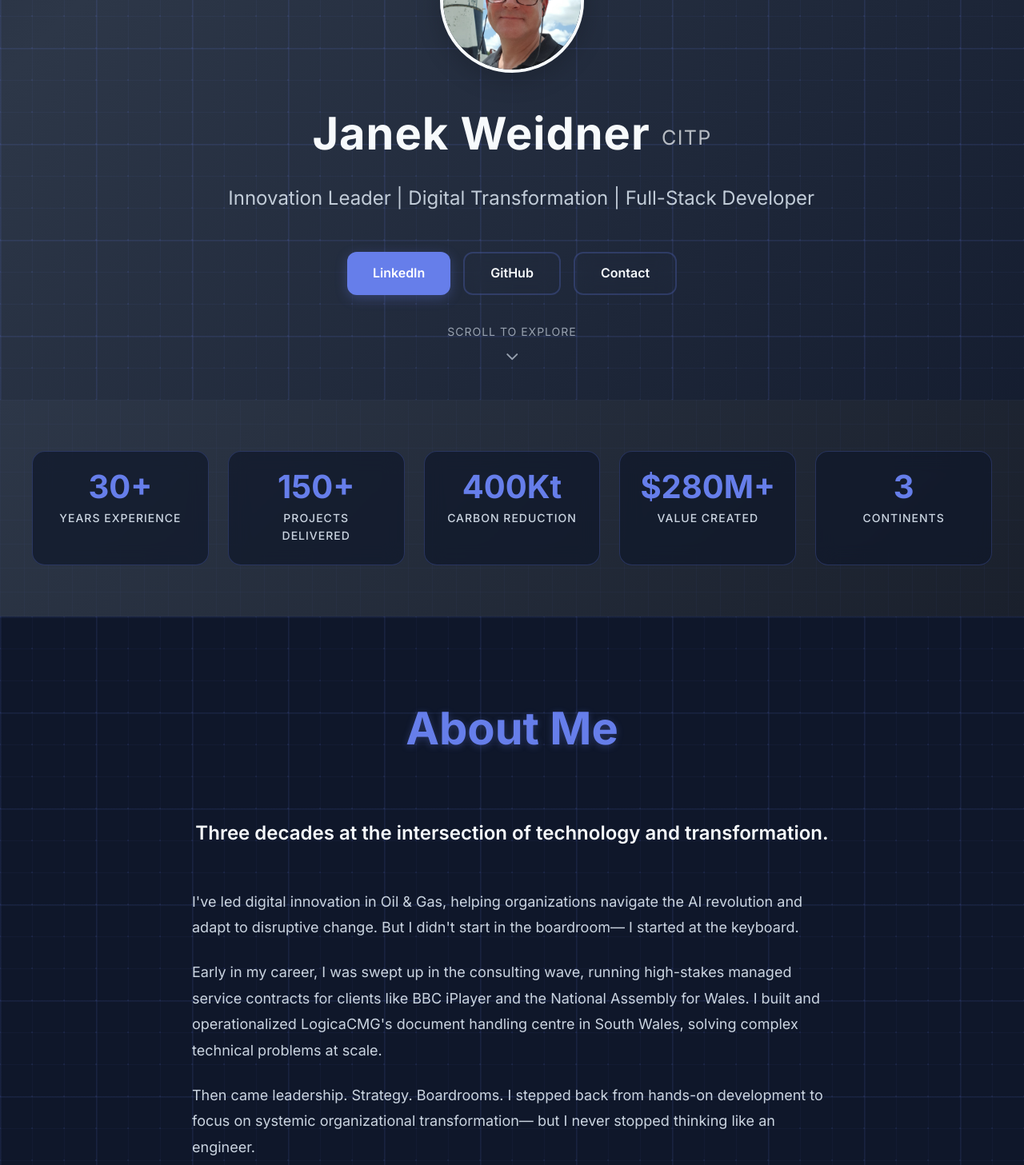
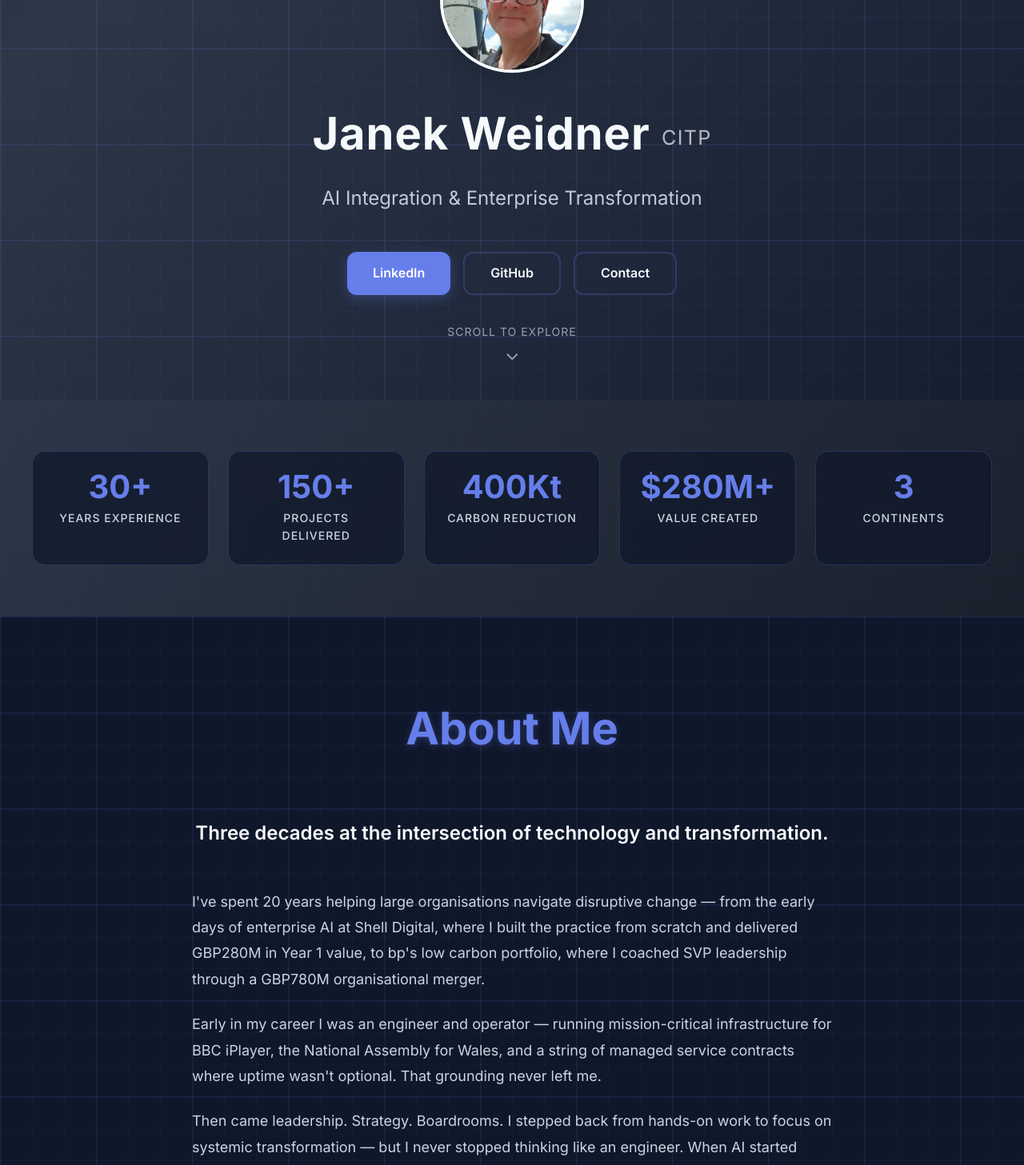
Before and after one commit to jtweidner51-DVP/portfolio, a React (Vite) app: page / in a window 1280 px wide. Shown: the part 300-1757 px from the top of the page at 80% size. Built offline with nearby package versions, Linux system fonts and the light colour scheme.

Commit message:
content: update hero copy, meta tags, add SwiftLoop logo, comment out chatbot

```diff
--- a/index.html
+++ b/index.html
@@ -3,25 +3,25 @@
   <head>
     <meta charset="UTF-8" />
     <meta name="viewport" content="width=device-width, initial-scale=1.0" />
-    <title>Janek Weidner | Innovation Leader & Full-Stack Developer</title>
-    <meta name="description" content="Portfolio of Janek Weidner — Innovation leader in climate tech and digital transformation with 30+ years experience across Shell, bp, BBC. Full-stack developer building sustainable technology solutions." />
+    <title>Janek Weidner | AI Integration & Enterprise Transformation</title>
+    <meta name="description" content="Portfolio of Janek Weidner — AI integration and enterprise transformation leader with 30+ years experience across Shell, bp, BBC. Helping organisations move from AI curiosity to AI capability." />
     <meta name="author" content="Janek Weidner" />
-    <meta name="keywords" content="digital transformation, climate tech, full-stack developer, innovation leader, sustainability, energy transition" />
+    <meta name="keywords" content="AI integration, enterprise transformation, digital transformation, AI adoption, energy sector, climate tech, organisational change" />
     <link rel="canonical" href="https://www.jtweidner.com/" />
     <link rel="icon" type="image/png" href="/favicon.png" />
 
     <!-- Open Graph -->
     <meta property="og:type" content="website" />
-    <meta property="og:title" content="Janek Weidner | Innovation Leader & Full-Stack Developer" />
-    <meta property="og:description" content="30+ years driving digital transformation in climate tech. From consulting to C-suite to code." />
+    <meta property="og:title" content="Janek Weidner | AI Integration & Enterprise Transformation" />
+    <meta property="og:description" content="Helping organisations move from AI curiosity to AI capability. 30+ years in enterprise delivery at Shell and bp." />
     <meta property="og:image" content="https://www.jtweidner.com/images/profile.jpg" />
     <meta property="og:url" content="https://www.jtweidner.com/" />
     <meta property="og:site_name" content="Janek Weidner Portfolio" />
 
     <!-- Twitter Card -->
     <meta name="twitter:card" content="summary_large_image" />
-    <meta name="twitter:title" content="Janek Weidner | Innovation Leader & Full-Stack Developer" />
-    <meta name="twitter:description" content="30+ years driving digital transformation in climate tech." />
+    <meta name="twitter:title" content="Janek Weidner | AI Integration & Enterprise Transformation" />
+    <meta name="twitter:description" content="Helping organisations move from AI curiosity to AI capability. 30+ years in enterprise delivery at Shell and bp." />
     <meta name="twitter:image" content="https://www.jtweidner.com/images/profile.jpg" />
 
     <!-- Preconnect for fonts -->
@@ -35,15 +35,15 @@
       "@context": "https://schema.org",
       "@type": "Person",
       "name": "Janek Weidner",
-      "jobTitle": "Innovation Leader & Full-Stack Developer",
-      "description": "Digital transformation leader with 30+ years experience in climate tech and energy.",
+      "jobTitle": "AI Integration & Enterprise Transformation",
+      "description": "AI integration and enterprise transformation leader with 30+ years experience in energy and climate tech.",
       "url": "https://www.jtweidner.com/",
       "image": "https://www.jtweidner.com/images/profile.jpg",
       "sameAs": [
         "https://www.linkedin.com/in/janek-weidner-citp/",
         "https://github.com/jtweidner51-DVP"
       ],
-      "knowsAbout": ["Digital Transformation", "Climate Tech", "Full-Stack Development", "Energy Transition"],
+      "knowsAbout": ["AI Integration", "Enterprise Transformation", "Digital Transformation", "AI Adoption", "Energy Transition"],
       "alumniOf": [
         { "@type": "Organization", "name": "Shell" },
         { "@type": "Organization", "name": "bp" },
--- a/src/components/sections/Hero.jsx
+++ b/src/components/sections/Hero.jsx
@@ -58,7 +58,7 @@ function Hero() {
 
       {matrixActive && (
         <div className={styles.matrixMessage} aria-hidden="true">
-          <p>Unlocking NET ZERO through technology ...</p>
+          <p>From AI curiosity to AI capability ...</p>
           <p className={styles.matrixSub}>// 30 years of code compiled into leadership</p>
         </div>
       )}
--- a/src/components/sections/Hero.module.css
+++ b/src/components/sections/Hero.module.css
@@ -44,6 +44,10 @@
   z-index: 10;
   position: relative;
   animation: fadeInUp 1s ease-out;
+  display: flex;
+  flex-direction: column;
+  align-items: center;
+  width: 100%;
 }
 
 @keyframes fadeInUp {
@@ -134,7 +138,7 @@
   margin-bottom: var(--space-2xl);
   color: var(--color-text-secondary);
   animation: fadeIn 1s ease-out 0.4s backwards;
-  padding-left: 5rem;
+  text-align: center;
 }
 
 .ctas {
--- a/src/data/experience.js
+++ b/src/data/experience.js
@@ -1,10 +1,72 @@
 export const experiences = [
+  {
+    id: 'swiftloop',
+    title: 'Founder & Principal Consultant',
+    company: 'SwiftLoop Associates Ltd',
+    period: '2026 – Present',
+    description: 'Building Ground Truth, an AI-powered organisational diagnostic tool, while advising organisations on practical AI adoption. Strategic partnership with iSAW International as distribution channel into the energy sector.',
+    outcomes: [
+      'Designed and built AI diagnostic product from concept through commercial exploration using Django, ChromaDB and Anthropic API',
+      'Established advisory partnership with iSAW International (~$3M revenue, ~25 staff) targeting energy sector organisations',
+      'Fractional AI adoption advisory: helping leadership teams move from AI curiosity to operational capability',
+      'Iterative product delivery from concept through prototype to commercial validation',
+    ],
+    tech: ['Django', 'ChromaDB', 'Anthropic API', 'AI Strategy', 'Fractional Advisory'],
+    image: '/images/experience/swiftloop.jpg',
+  },
+  {
+    id: 'bp-coaching',
+    title: 'Executive Coaching - bp Marketing & Transformation',
+    company: 'Global Marketing & Transformation \u2014 bp',
+    period: '2025 \u2013 2026',
+    description: "Selected to lead agility transformation for bp's \u00a3780M Marketing & Transformation function during a critical organisational merger \u2014 coaching SVP leadership while building the frameworks and communities to sustain change at scale.",
+    outcomes: [
+      'Coached 7+ SVP-level leaders through merger, enabling evidence-based decision-making on scope, resourcing and trade-offs',
+      'Deployed enterprise-wide Transformation Playbook with repeatable frameworks across 8 merged business units',
+      'Established 3 global Networks of Excellence reaching 200+ practitioners, 40% adoption beyond mandate',
+      'Achieved 10% uplift in employee engagement through data-driven coaching and psychological safety',
+    ],
+    tech: ['Executive Coaching', 'C-Suite Engagement', 'Transformation Playbook', 'OKRs', 'Psychological Safety'],
+    image: '/images/experience/execcoach.jpg',
+  },
+  {
+    id: 'bp-ev',
+    title: 'Scaling EV Charging Operations',
+    company: 'Low Carbon Growth Engines - bp',
+    period: '2021 \u2013 2025',
+    description: "Drove operational transformation of bp's China EV charging business, applying Lean Portfolio Management and value stream optimisation to deliver measurable savings and free leadership capacity.",
+    outcomes: [
+      'Delivered \u00a31.2M annual savings through end-to-end value stream optimisation of site activation',
+      'Freed 200 hours of annual leadership time by streamlining governance and decision-making workflows',
+      'Embedded outcome-focused OKRs enabling dynamic prioritisation of sustainability initiatives',
+      "Facilitated 'Imagine 2030' workshops for bp CEO's group (60 leaders), aligning low carbon innovation priorities",
+    ],
+    tech: ['Lean Portfolio Management', 'Value Stream Mapping', 'EV Infrastructure', 'Kanbanize', 'OKRs'],
+    image: '/images/experience/evcharging.jpg',
+  },
+    /*
+  {
+    id: 'bp-hydrogen',
+    title: 'Transforming the Hydrogen Business',
+    company: 'Low Carbon Growth Engines - bp',
+    period: '2021 \u2013 2025',
+    description: "Transformed bp's emergent Hydrogen business from functional silos into cross-functional, value stream-aligned teams - establishing governance frameworks and carbon accounting protocols to scale low carbon innovation aligned to net zero ambitions.",
+    outcomes: [
+      'Redesigned organisation into 12 cross-functional teams, cutting decision bottlenecks by 45% and delivery cycle time by 40%',
+      'Aligned 8 strategic net zero initiatives across 4 regions through OKRs and Lean Portfolio Management (Kanbanize)',
+      'Implemented digital twins integration, predictive analytics and blockchain-based emissions data exchange for carbon accounting',
+      'Led global Hydrogen product blueprint rollout, coordinating cross-regional delivery completing Q4 2025',
+    ],
+    tech: ['Lean Portfolio Management', 'Carbon Accounting', 'OKRs', 'Digital Twins', 'Blockchain (Emissions)'],
+    image: '/images/experience/bphydrogen.jpg',
+  },
+  */
   {
     id: 'shell-digital',
     title: 'Founding the Digital Agility Practice',
     company: 'Shell Digital - Royal Dutch Shell',
     period: '2018 \u2013 2021',
-    description: "Built Shell's first enterprise Agile practice from zero, scaling to 30 practitioners across four global hubs while delivering $280M in business value within Year 1 - 37% ahead of a three-year $2.7bn target.",
+    description: "Built Shell's first enterprise Agile practice from zero, scaling to 30 practitioners across four global hubs while delivering \u00a3280M in business value within Year 1 - 37% ahead of a three-year \u00a32.7bn target.",
     outcomes: [
       'Scaled global team across London, Amsterdam, Houston and Bangalore with governance frameworks from inception',
       'Accelerated time-to-MVP by 350% (52 to 15 days) through Lean Startup practices across 50+ initiatives',
@@ -22,42 +84,12 @@ export const experiences = [
     description: "Led flagship Scrum-at-scale transformation of Shell's core HR platform - deploying a cloud-based Workday/Salesforce portal on .NET and AWS to 105,000 global staff while driving Agile adoption across waterfall-oriented IT functions.",
     outcomes: [
       'Delivered end-to-end cloud migration maintaining operational continuity across global workforce',
-      'Managed $1.2M migration programme transforming legacy on-premise landscape to PaaS/SaaS',
-      'Provided CIO consultancy on $2.2B Motiva IT divestment strategy and controls remediation',
+      'Managed \u00a31.2M migration programme transforming legacy on-premise landscape to PaaS/SaaS',
+      'Provided CIO consultancy on \u00a32.2B Motiva IT divestment strategy and controls remediation',
       'Established Agile delivery standards that became the blueprint for broader Global Functions transformation',
     ],
     tech: ['AWS', '.NET', 'Cloud Migration (PaaS/SaaS)', 'Scrum at Scale', 'Workday/Salesforce'],
     image: '/images/experience/shellhrol.jpg',
-  },
-  {
-    id: 'bp-hydrogen',
-    title: 'Transforming the Hydrogen Business',
-    company: 'Low Carbon Growth Engines - bp',
-    period: '2021 \u2013 2025',
-    description: "Transformed bp's emergent Hydrogen business from functional silos into cross-functional, value stream-aligned teams - establishing governance frameworks and carbon accounting protocols to scale low carbon innovation aligned to net zero ambitions.",
-    outcomes: [
-      'Redesigned organisation into 12 cross-functional teams, cutting decision bottlenecks by 45% and delivery cycle time by 40%',
-      'Aligned 8 strategic net zero initiatives across 4 regions through OKRs and Lean Portfolio Management (Kanbanize)',
-      'Implemented digital twins integration, predictive analytics and blockchain-based emissions data exchange for carbon accounting',
-      'Led global Hydrogen product blueprint rollout, coordinating cross-regional delivery completing Q4 2025',
-    ],
-    tech: ['Lean Portfolio Management', 'Carbon Accounting', 'OKRs', 'Digital Twins', 'Blockchain (Emissions)'],
-    image: '/images/experience/bphydrogen.jpg',
-  },
-  {
-    id: 'bp-ev',
-    title: 'Scaling EV Charging Operations',
-    company: 'Low Carbon Growth Engines - bp',
-    period: '2021 \u2013 2025',
-    description: "Drove operational transformation of bp's China EV charging business, applying Lean Portfolio Management and value stream optimisation to deliver measurable savings and free leadership capacity.",
-    outcomes: [
-      'Delivered $1.2M annual savings through end-to-end value stream optimisation of site activation',
-      'Freed 200 hours of annual leadership time by streamlining governance and decision-making workflows',
-      'Embedded outcome-focused OKRs enabling dynamic prioritisation of sustainability initiatives',
-      "Facilitated 'Imagine 2030' workshops for bp CEO's group (60 leaders), aligning low carbon innovation priorities",
-    ],
-    tech: ['Lean Portfolio Management', 'Value Stream Mapping', 'EV Infrastructure', 'Kanbanize', 'OKRs'],
-    image: '/images/experience/evcharging.jpg',
   },
   {
     id: 'consulting',
@@ -74,19 +106,4 @@ export const experiences = [
     tech: ['iPlayer', 'Broadcast Infrastructure', 'ITIL Expert', 'Public Sector IT', 'Managed Services'],
     image: '/images/experience/bbcmedia.jpg',
   },
-  {
-    id: 'bp-coaching',
-    title: 'Executive Coaching - bp Marketing & Transformation',
-    company: 'Global Marketing & Transformation \u2014 bp',
-    period: '2025 \u2013 Present',
-    description: "Selected to lead agility transformation for bp's $780M Marketing & Transformation function during a critical organisational merger \u2014 coaching SVP leadership while building the frameworks and communities to sustain change at scale.",
-    outcomes: [
-      'Coached 7+ SVP-level leaders through merger, enabling evidence-based decision-making on scope, resourcing and trade-offs',
-      'Deployed enterprise-wide Transformation Playbook with repeatable frameworks across 8 merged business units',
-      'Established 3 global Networks of Excellence reaching 200+ practitioners, 40% adoption beyond mandate',
-      'Achieved 10% uplift in employee engagement through data-driven coaching and psychological safety',
-    ],
-    tech: ['Executive Coaching', 'C-Suite Engagement', 'Transformation Playbook', 'OKRs', 'Psychological Safety'],
-    image: '/images/experience/execcoach.jpg',
-  },
 ]
--- a/src/data/projects.js
+++ b/src/data/projects.js
@@ -1,4 +1,14 @@
 export const projects = [
+  {
+    id: 'ground-truth',
+    title: 'Ground Truth',
+    description: 'An AI-powered organisational diagnostic tool that helps organisations understand where their AI adoption is actually stalling — not where they think it is. Built as the product engine for SwiftLoop Associates, with iSAW International as the first distribution channel into the energy sector.',
+    tech: ['Python', 'Django', 'ChromaDB', 'Anthropic API', 'Vector Search'],
+    liveUrl: null,
+    githubUrl: null,
+    image: null,
+    liveDemo: false,
+  },
   {
     id: 'rag-demo',
     title: 'RAG Demo \u2014 Personal Knowledge Base',
@@ -19,6 +29,7 @@ export const projects = [
     image: null,
     liveDemo: true,
   },
+  /*
   {
     id: 'photo-organizer',
     title: 'Photo Organizer',
@@ -29,6 +40,9 @@ export const projects = [
     image: '/images/projects/stampchamp.png',
     liveDemo: false,
   },
+  */
+
+
   {
     id: 'markets-webapp',
     title: 'Markets Web App',
--- a/src/data/siteMetadata.js
+++ b/src/data/siteMetadata.js
@@ -1,18 +1,18 @@
 export const siteMetadata = {
   name: 'Janek Weidner',
-  title: 'Innovation Leader | Digital Transformation | Full-Stack Developer',
-  statusLine: 'Currently: Open to leadership roles that tackle climate change | NET Zero \u2022 Python \u2022 Energy sector veteran',
-  tagline: 'Tackling net zero, one line of code at a time.',
+  title: 'AI Integration & Enterprise Transformation',
+  statusLine: 'Currently: Fractional AI adoption advisory via SwiftLoop Associates | Open to senior transformation roles in energy and climate tech',
+  tagline: 'Helping organisations move from AI curiosity to AI capability.',
   about: {
     lead: 'Three decades at the intersection of technology and transformation.',
     paragraphs: [
-      "I've led digital innovation in Oil & Gas, helping organizations navigate the AI revolution and adapt to disruptive change. But I didn't start in the boardroom\u2014 I started at the keyboard.",
-      "Early in my career, I was swept up in the consulting wave, running high-stakes managed service contracts for clients like BBC iPlayer and the National Assembly for Wales. I built and operationalized LogicaCMG's document handling centre in South Wales, solving complex technical problems at scale.",
-      "Then came leadership. Strategy. Boardrooms. I stepped back from hands-on development to focus on systemic organizational transformation\u2014 but I never stopped thinking like an engineer.",
-      "AI democratized technical work. Suddenly, decades of strategic experience can combine with hands-on development in ways that weren't feasible before. I saw that shift and leaned in\u2014not abandoning leadership for code, but merging them. The result? Someone who can architect the strategy, write the implementation and drive zero carbon transformation with both business authority and technical credibility.",
+      "I've spent 20 years helping large organisations navigate disruptive change — from the early days of enterprise AI at Shell Digital, where I built the practice from scratch and delivered GBP280M in Year 1 value, to bp's low carbon portfolio, where I coached SVP leadership through a GBP780M organisational merger.",
+      "Early in my career I was an engineer and operator — running mission-critical infrastructure for BBC iPlayer, the National Assembly for Wales, and a string of managed service contracts where uptime wasn't optional. That grounding never left me.",
+      "Then came leadership. Strategy. Boardrooms. I stepped back from hands-on work to focus on systemic transformation — but I never stopped thinking like an engineer. When AI started changing what was possible, I leaned back in. I'm now building Ground Truth, an AI-powered organisational diagnostic tool, while advising organisations on practical AI adoption through SwiftLoop Associates.",
+      "The gap most organisations struggle with isn't access to AI tools. It's knowing where adoption is actually stalling, why change isn't landing, and how to build the internal capability to make it stick. That's the problem I'm built to solve.",
     ],
-    emphasis: "These days I code. Python. Django. React. Modern web development. Not instead of leadership, but alongside it \u2014 bridging business and technology with both authority and hands-on credibility.",
-    closing: "I understand both the business and the code. That's the gap I'm built to fill.",
+    emphasis: "I bring both the boardroom credibility and the technical grounding to have honest conversations about what AI can actually do for your organisation — and what it can't.",
+    closing: "Strategy and code. Authority and credibility. That's the gap I fill.",
   },
   credentials: 'MBA (University of Wales) \u00b7 BSc Computer Science (Cardiff University) \u00b7 BCS Chartered IT Professional \u00b7 PMP \u00b7 SAFe Agilist \u00b7 ITIL Expert',
   social: {
```
Also changed, not shown: public/images/experience/swiftloop.jpg (added).
